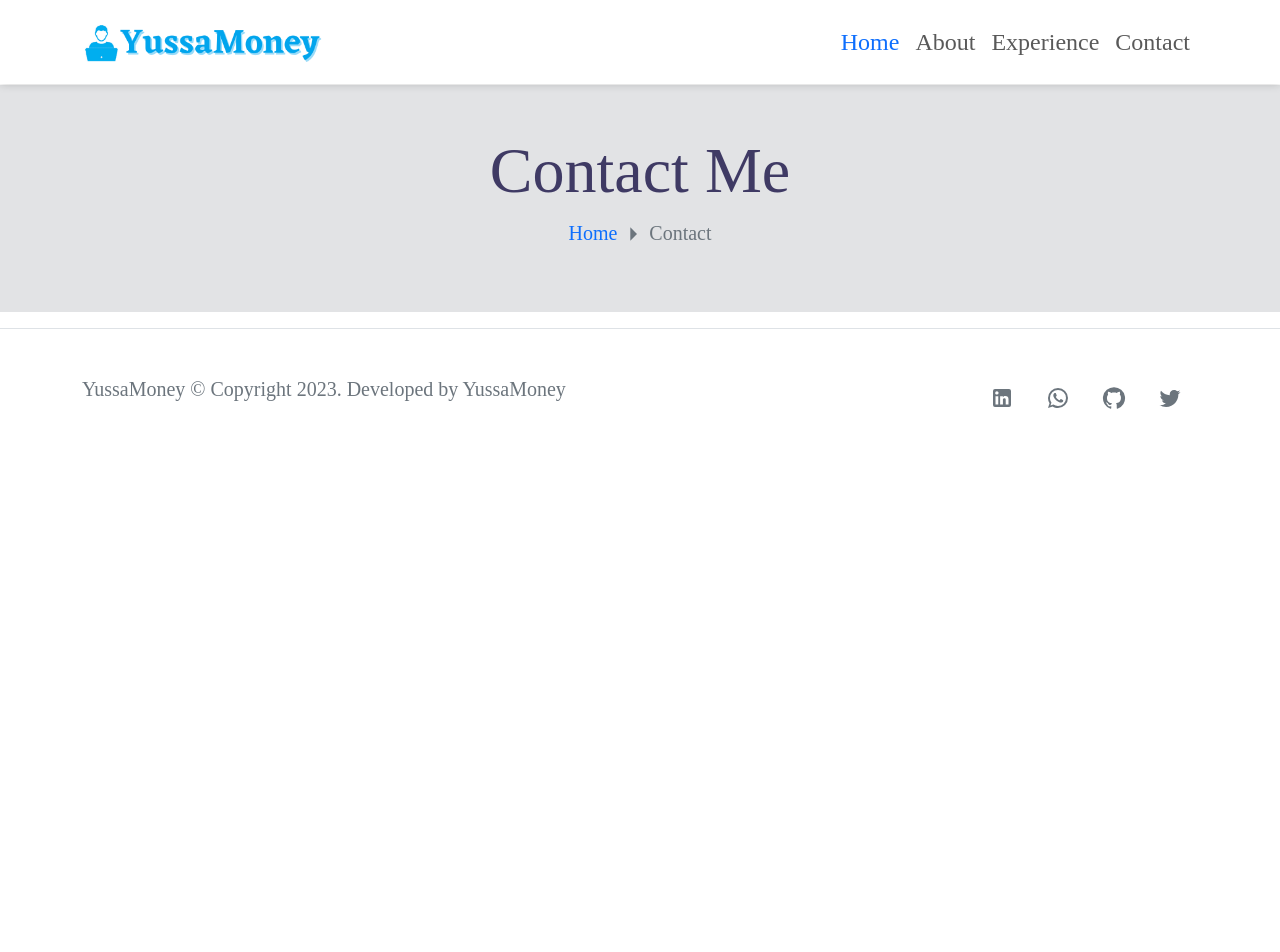
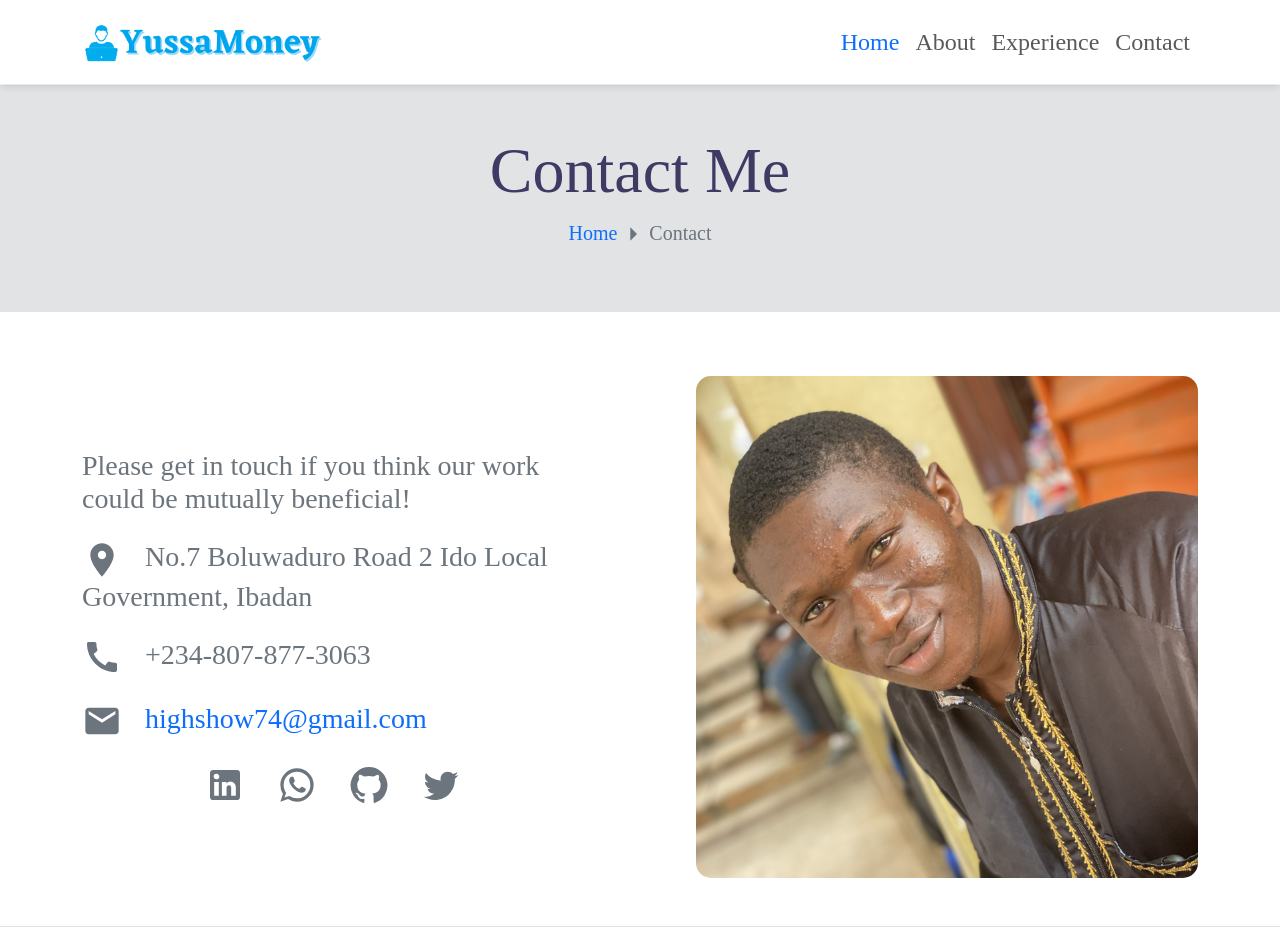
Before and after one commit to YussaMoney/Yussa-Portfolio, a React (Create React App) app: page /contact in a window 1280 px wide. Shown: the top 952 px of the page. Before the commit the page ends 800 px from the top, so only its background shows below. Built offline with nearby package versions, Linux system fonts and the light colour scheme.

Commit message:
Modified: Contact component(or page); - Added: Social icon and other icons; - Added: more contents

```diff
--- a/src/Contact.js
+++ b/src/Contact.js
@@ -1,9 +1,17 @@
-import React from 'react';
+import React from "react";
 import ArrowRightIcon from "@mui/icons-material/ArrowRight";
+import authorPic from "./images/author-pic.jpg";
+import GitHubIcon from "@mui/icons-material/GitHub";
+import WhatsAppIcon from "@mui/icons-material/WhatsApp";
+import LinkedInIcon from "@mui/icons-material/LinkedIn";
+import TwitterIcon from "@mui/icons-material/Twitter";
+import CallIcon from "@mui/icons-material/Call";
+import EmailIcon from "@mui/icons-material/Email";
+import LocationOnIcon from "@mui/icons-material/LocationOn";
 
 export default function Contact() {
   return (
-    <div className='contact margin-top'>
+    <div className="contact margin-top">
       <section className="text-center mb-3 bg-secondary-subtle">
         <div className="container py-5">
           <h1 className="heading">Contact Me</h1>
@@ -19,6 +27,74 @@ export default function Contact() {
           </div>
         </div>
       </section>
+      <section className="py-5">
+        <div className="container d-flex profile">
+          <div className="hello">
+            <h3 className="text-secondary bolder py-2">
+              Please get in touch if you think our work could be mutually
+              beneficial!
+            </h3>
+            <h3 className="text-secondary bolder py-2">
+              <LocationOnIcon className="fs-1" />{" "}
+              <span className="px-3">
+                No.7 Boluwaduro Road 2 Ido Local Government, Ibadan
+              </span>
+            </h3>
+            <h3 className="text-secondary bolder py-2">
+              <CallIcon className="fs-1" />{" "}
+              <span className="px-3">+234-807-877-3063</span>
+            </h3>
+            <h3 className="text-secondary bolder py-2">
+              <EmailIcon className="fs-1" />{" "}
+              <span className="px-3">
+                <a
+                  className="text-decoration-none"
+                  href="mailto:highshow74@gmail.com"
+                >
+                  highshow74@gmail.com
+                </a>
+              </span>
+            </h3>
+            <ul class="nav justify-content-center">
+              <li class="nav-item">
+                <a
+                  class="nav-link text-secondary"
+                  href="https://www.linkedin.com/in/yussamoney"
+                >
+                  <LinkedInIcon className="fs-1" />
+                </a>
+              </li>
+              <li class="nav-item">
+                <a
+                  class="nav-link text-secondary"
+                  href="https://wa.me/+2348078773063"
+                >
+                  <WhatsAppIcon className="fs-1" />
+                </a>
+              </li>
+              <li class="nav-item">
+                <a
+                  class="nav-link text-secondary"
+                  href="https://github.com/YussaMoney"
+                >
+                  <GitHubIcon className="fs-1" />
+                </a>
+              </li>
+              <li class="nav-item">
+                <a
+                  class="nav-link text-secondary"
+                  href="https://www.twitter.com/YussaMoney"
+                >
+                  <TwitterIcon className="fs-1" />
+                </a>
+              </li>
+            </ul>
+          </div>
+          <div className="authorImg">
+            <img src={authorPic} className="w-100" alt="author-img" />
+          </div>
+        </div>
+      </section>
     </div>
-  )
+  );
 }
```
